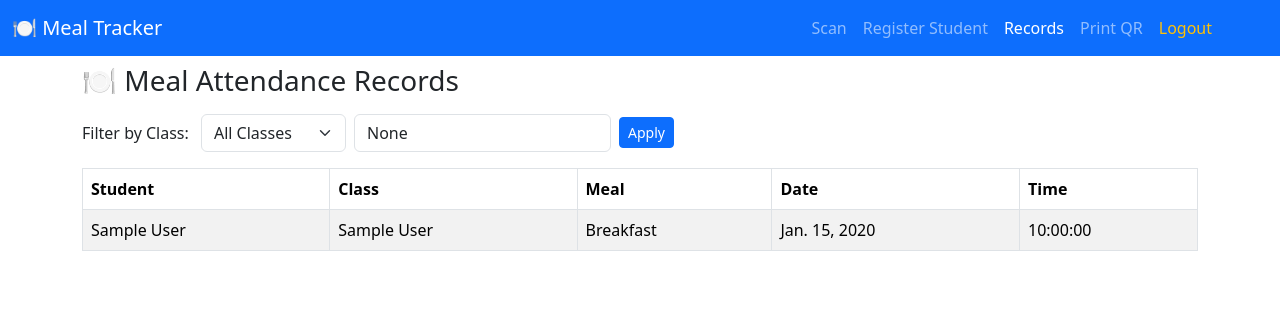
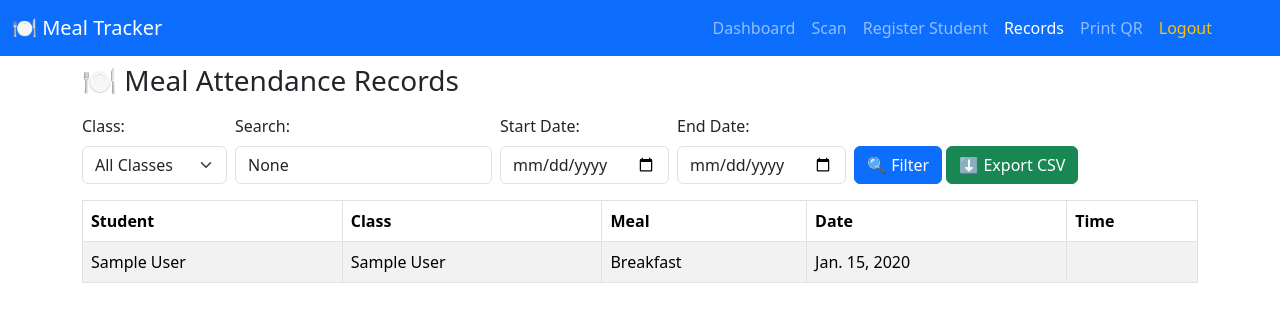
Before and after one commit to Peawills/Meal_Tracking_System, a Django app: page /records/ in a window 1280 px wide. Shown: the top 322 px of the page. Run offline with Django 5.2, Linux system fonts and the light colour scheme; a user stored in the database is signed in; tables that the repository leaves empty hold one stand-in row (values such as "Sample post"); some libraries are stand-ins or nearby versions.

Commit message:
Admin Dashboard

```diff
--- a/students/templates/basetemp.html
+++ b/students/templates/basetemp.html
@@ -25,23 +25,29 @@
 
       <div class="collapse navbar-collapse mx-5" id="navbarNav">
         <ul class="navbar-nav ms-auto">
-          <li class="nav-item">
-            <a class="nav-link {% if request.path == '/scan/' %}active{% endif %}" href="{% url 'scan_qr' %}">Scan</a>
-          </li>
-          {% if request.user.is_staff %}
+          {% if request.user.is_superuser %}
   <li class="nav-item">
-    <a class="nav-link" href="{% url 'register_student' %}">Register Student</a>
+    <a class="nav-link {% if request.path == '/admin-dashboard/' %}active{% endif %}" href="{% url 'admin_dashboard' %}">Dashboard</a>
   </li>
 {% endif %}
 
           <li class="nav-item">
-              {% if user.is_authenticated and user.is_staff %}
+            <a class="nav-link {% if request.path == '/scan/' %}active{% endif %}" href="{% url 'scan_qr' %}">Scan</a>
+          </li>
+          {% if request.user.is_superuser %}
+  <li class="nav-item">
+    <a class="nav-link {% if request.path == '/register-student/' %}active{% endif %}" href="{% url 'register_student' %}">Register Student</a>
+  </li>
+{% endif %}
+
+          <li class="nav-item">
+              {% if user.is_authenticated and user.is_superuser %}
               <li class="nav-item"><a class="nav-link {% if request.path == '/records/' %}active{% endif %}" href="{% url 'feeding_records' %}">Records</a></li>
 
           </li>
           {% endif %}
           <li class="nav-item">
-            {% if user.is_authenticated and user.is_staff %}
+            {% if user.is_authenticated and user.is_superuser %}
   <li class="nav-item">
     <a class="nav-link {% if request.path == '/print-qr-cards/' %}active{% endif %}" href="{% url 'print_qr_cards' %}">
       Print QR
--- a/students/templates/students/feeding_records.html
+++ b/students/templates/students/feeding_records.html
@@ -1,14 +1,14 @@
 {% extends 'basetemp.html' %}
-{% block title %}Feeding Record{% endblock %}
+{% block title %}Feeding Record - Meal Tracker{% endblock %}
 
 {% block content %}
 <h3 class="mb-3">🍽️ Meal Attendance Records</h3>
 
-  <!-- ✅ Filter and Search Form -->
-  <form method="get" class="mb-3 d-flex flex-wrap align-items-center gap-2">
-    <div>
-      <label for="class" class="me-2">Filter by Class:</label>
-      <select name="class" id="class" class="form-select w-auto d-inline-block">
+<!-- ✅ Filter + Search + Date + Export -->
+<form method="get" class="mb-3 row gy-2 gx-2 align-items-end">
+  <div class="col-md-auto">
+    <label class="form-label">Class:</label>
+    <select name="class" class="form-select">
       <option value="">All Classes</option>
       {% for class_name in classes %}
         <option value="{{ class_name }}" {% if class_name == selected_class %}selected{% endif %}>
@@ -18,16 +18,35 @@
     </select>
   </div>
 
-    <div>
-      <input type="text" name="search" placeholder="Search student..." value="{{ search_query }}" class="form-control w-auto" />
+  <div class="col-md-auto">
+    <label class="form-label">Search:</label>
+    <input type="text" name="search" value="{{ search_query }}" class="form-control" placeholder="Student name">
   </div>
 
-    <div>
-      <button type="submit" class="btn btn-primary btn-sm">Apply</button>
+  <div class="col-md-auto">
+    <label class="form-label">Start Date:</label>
+    <input type="date" name="start_date" value="{{ start_date }}" class="form-control">
+  </div>
+
+  <div class="col-md-auto">
+    <label class="form-label">End Date:</label>
+    <input type="date" name="end_date" value="{{ end_date }}" class="form-control">
+  </div>
+
+  <div class="col-md-auto">
+    <button type="submit" class="btn btn-primary">🔍 Filter</button>
+    {% if records %}
+      <a href="?{% if selected_class %}class={{ selected_class }}&{% endif %}
+              {% if search_query %}search={{ search_query }}&{% endif %}
+              {% if start_date %}start_date={{ start_date }}&end_date={{ end_date }}&{% endif %}
+              export=csv" class="btn btn-success">
+        ⬇️ Export CSV
+      </a>
+    {% endif %}
   </div>
 </form>
 
-  <!-- ✅ Table of Records -->
+<!-- ✅ Table -->
 <table class="table table-bordered table-striped">
   <thead>
     <tr>
@@ -45,8 +64,7 @@
         <td>{{ record.student.class_name }}</td>
         <td>{{ record.meal_type|title }}</td>
         <td>{{ record.date }}</td>
-          <td>{{ record.time|time:"H:i:s" }}</td>
-
+        <td>{{ record.timestamp|time:"H:i:s" }}</td>
       </tr>
     {% empty %}
       <tr>
--- a/students/templates/students/register_student.html
+++ b/students/templates/students/register_student.html
@@ -1,5 +1,5 @@
 {% extends 'basetemp.html' %}
-{% block title %}Register Student{% endblock %}
+{% block title %}Register Student - Meal Tracker{% endblock %}
 
 {% block content %}
   <h3 class="mb-4">➕ Register New Student</h3>
--- a/students/urls.py
+++ b/students/urls.py
@@ -3,7 +3,7 @@ from . import views
 from django.contrib.auth import views as auth_views
 
 urlpatterns = [
-    # 👇 Use this to make login the first/default page
+    #  Use this to make login the first/default page
     path('', auth_views.LoginView.as_view(template_name='students/login.html'), name='login'),
 
     path('print-qr-cards/', views.print_qr_cards, name='print_qr_cards'),
@@ -12,11 +12,7 @@ urlpatterns = [
     path('api/mark-fed/<str:qr_code>/', views.mark_student_as_fed, name='mark_student_as_fed'),
     path('records/', views.feeding_records, name='feeding_records'),
     path('register-student/', views.register_student, name='register_student'),
-
-
-
-    # 👇 Remove this duplicate login path
-    # path('login/', auth_views.LoginView.as_view(template_name='students/login.html'), name='login'),
+    path('admin-dashboard/', views.admin_dashboard, name='admin_dashboard'),
 
     # ✅ Keep logout path
     path('logout/', auth_views.LogoutView.as_view(next_page='login'), name='logout'),
--- a/students/views.py
+++ b/students/views.py
@@ -2,13 +2,38 @@ from django.utils import timezone
 from django.shortcuts import render,redirect
 from django.http import JsonResponse, Http404
 from django.views.decorators.csrf import csrf_exempt
-from django.contrib.auth.decorators import login_required
+from django.contrib.auth.decorators import login_required , user_passes_test
 import json
-from django.contrib.admin.views.decorators import staff_member_required
 from .models import Student, FeedingRecord
 from .forms import StudentForm
 
-@staff_member_required
+
+
+def is_admin(user):
+    return user.is_superuser  # or user.is_staff if you want staff access too
+
+@user_passes_test(is_admin)
+def admin_dashboard(request):
+
+    today = timezone.now().date()
+    total_students = Student.objects.count()
+    total_records_today = FeedingRecord.objects.filter(date=today).count()
+
+    meals_today = FeedingRecord.objects.filter(date=today).values('meal_type').distinct()
+    meal_counts = {
+        meal['meal_type']: FeedingRecord.objects.filter(meal_type=meal['meal_type'], date=today).count()
+        for meal in meals_today
+    }
+
+    return render(request, 'students/admin_dashboard.html', {
+        'total_students': total_students,
+        'total_records_today': total_records_today,
+        'meal_counts': meal_counts,
+        'today': today
+    })
+
+
+@user_passes_test(lambda u: u.is_superuser)
 def register_student(request):
     if request.method == 'POST':
         form = StudentForm(request.POST, request.FILES)
@@ -26,7 +51,7 @@ def scan_page(request):
     return render(request, 'students/scan_qr.html')
 
 # ✅ Print all QR cards
-@staff_member_required
+@user_passes_test(lambda u: u.is_superuser)
 @login_required
 def print_qr_cards(request):
     query = request.GET.get('q', '').strip()
@@ -47,11 +72,14 @@ def print_qr_cards(request):
     })
 
 # ✅ Feeding Records View with Class Filter
-@staff_member_required
+@user_passes_test(lambda u: u.is_superuser)
 @login_required
 def feeding_records(request):
     class_filter = request.GET.get('class')
     search_query = request.GET.get('search')
+    start_date = request.GET.get('start_date')
+    end_date = request.GET.get('end_date')
+    export = request.GET.get('export')
 
     records = FeedingRecord.objects.select_related('student')
 
@@ -61,6 +89,26 @@ def feeding_records(request):
     if search_query:
         records = records.filter(student__name__icontains=search_query)
 
+    if start_date and end_date:
+        records = records.filter(date__range=[start_date, end_date])
+
+    if export == 'csv':
+        response = HttpResponse(content_type='text/csv')
+        response['Content-Disposition'] = 'attachment; filename="meal_records.csv"'
+
+        writer = csv.writer(response)
+        writer.writerow(['Student', 'Class', 'Meal', 'Date', 'Time'])
+
+        for record in records:
+            writer.writerow([
+                record.student.name,
+                record.student.class_name,
+                record.meal_type,
+                record.date,
+                record.timestamp.strftime('%H:%M:%S'),
+            ])
+        return response
+
     classes = Student.objects.values_list('class_name', flat=True).distinct()
 
     return render(request, 'students/feeding_records.html', {
@@ -68,6 +116,8 @@ def feeding_records(request):
         'classes': classes,
         'selected_class': class_filter,
         'search_query': search_query,
+        'start_date': start_date,
+        'end_date': end_date,
     })
 
 # ✅ API: Get Student by QR Code
```
Also changed, not shown: students/templates/students/admin_dashboard.html (added, +37 -0 lines). Lines whose indentation alone changed are shown as unchanged.
